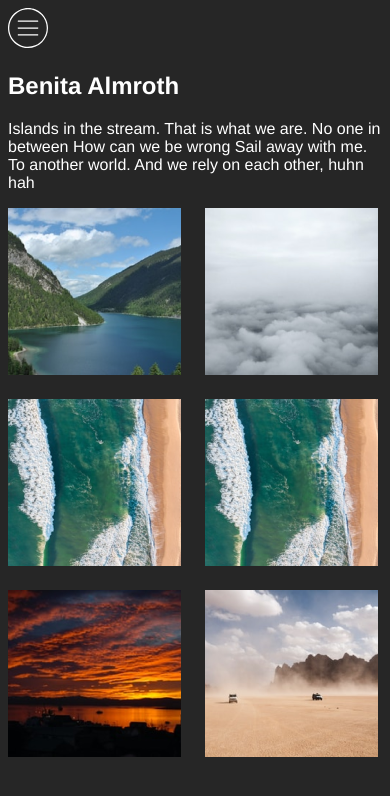
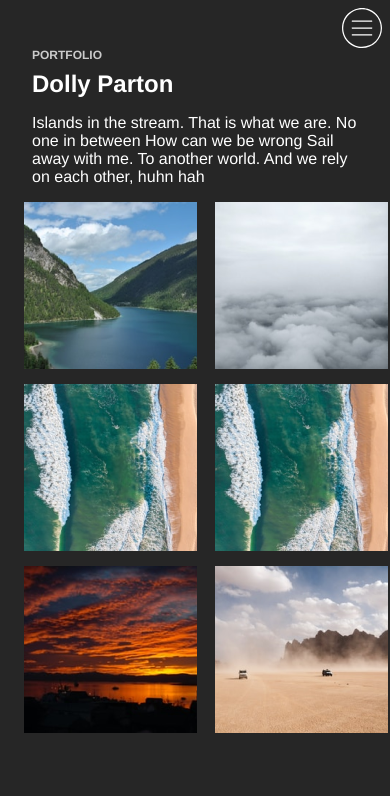
Before and after one commit to ricalm1/photo-studio, a plain HTML site: page index.html in a window 390 px wide. Drawn offline with Linux system fonts and the light colour scheme.

Commit message:
finished mobile version design on first page

```diff
--- a/index.html
+++ b/index.html
@@ -7,22 +7,22 @@
     <title>Document</title>
 </head>
 <body>
-    <header><img src="/images/Hamburger icon.svg"></header>
-
+    <header class="hamburger"><img src="/images/Hamburger icon.svg"></header>
 
     <section class="intro-text">
-         <h1>Benita Almroth</h1>
-                    <p>Islands in the stream. That is what we are. No one in between How can we be wrong Sail away with me. To another world. And we rely on each other, huhn hah</p>
+    <h6>PORTFOLIO</h6>
+    <h1>Dolly Parton</h1>
+                 <p>Islands in the stream. That is what we are. No one in between How can we be wrong Sail away with me. To another world. And we rely on each other, huhn hah</p>
 
                 </section>
 
                  <section class ="image-grid">
-                        <div><img src="/images/img2.png"></div>
-                        <div><img src="/images/img3.png"></div>
-                        <div><img src="/images/img4.png"></div>
-                        <div><img src="/images/img4.png"></div>
-                        <div><img src="/images/img5.png"></div>
-                        <div><img src="/images/img6.png"></div>
+                        <img src="/images/img2.png">
+                        <img src="/images/img3.png">
+                        <img src="/images/img4.png">
+                        <img src="/images/img4.png">
+                        <img src="/images/img5.png">
+                        <img src="/images/img6.png">
                      </section>
 
 
--- a/style.css
+++ b/style.css
@@ -6,6 +6,7 @@
     --header-font-size:2rem;
     --small-header-size:0.75rem;
     --body-font-color:#FFFFFF;
+
 }
 
 body{
@@ -13,11 +14,39 @@ body{
     font-family: var(--primary-font-family);
     color: var(--body-font-color);
     position: relative;
+    margin: 0;
+
+
+}
+
+.hamburger{
+    position: absolute;
+    right: 0.5rem;
+    top: 0.5rem;
+}
+
+h1{
+    margin:0;
+    font-weight: 700;
+}
+
+h6 {
+    font-size: var(--small-header-size);
+    color: #CACACA;
+    margin: 0;
+    padding-bottom: 0.5rem;
+
+
 }
 
 
 .intro-text{
-    margin-top: ;
+    margin: 0 2rem;
+    font-weight: var(--body-font-weight);
+    padding-top: 3rem;
+    font-weight:400;
+
+
 }
 
 .image-grid {
@@ -25,6 +54,7 @@ body{
     height: 50vh;
     grid-template-columns: repeat(2, 2fr);
     grid-template-rows: repeat(3, 1fr);
-    gap:20px;
+    gap:15px;
+    margin-left: 1.5rem;
 
   }
```
